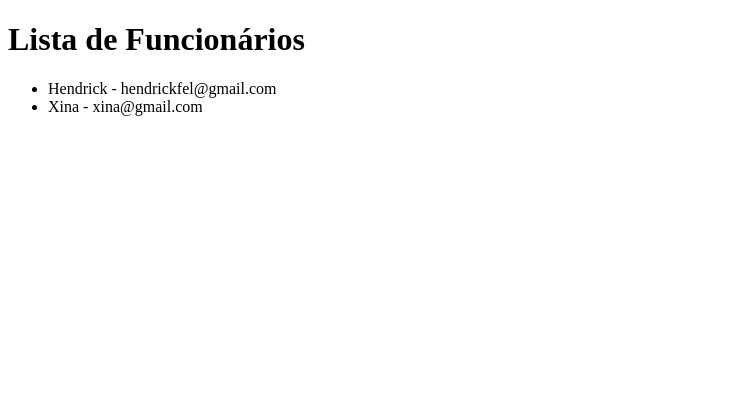
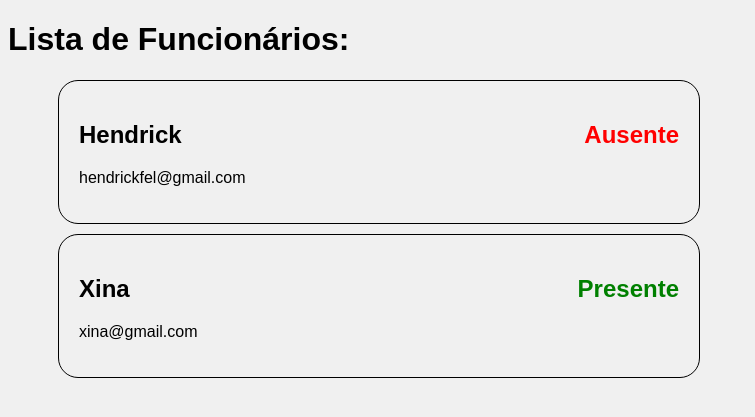
Before and after one commit to HendrickFS/iot-presence-register, a Django app: page /employeesList/ in a window 1280 px wide. Shown: the top 417 px of the page, without its empty margins (0-755 px from the left). Run offline with Django 5.2, Linux system fonts and the light colour scheme; data comes from the database, SQL or seed files in the repository.

Commit message:
employeesList frontend page

```diff
--- a/backend/iotBackend/rfidLog/templates/rfidLog/employeesList.html
+++ b/backend/iotBackend/rfidLog/templates/rfidLog/employeesList.html
@@ -4,14 +4,61 @@
     <meta charset="UTF-8">
     <meta name="viewport" content="width=device-width, initial-scale=1.0">
     <title>Funcionários</title>
+
+    <style>
+        body{
+            font-family: Arial, sans-serif;
+            background-color: #f0f0f0;
+        }
+        .employee{
+            border: 1px solid #000;
+            padding: 20px;
+            margin: 10px;
+            width: 600px;
+            border-radius: 20px;
+            display: flex;
+            flex-direction: row;
+            justify-content: space-between;
+        }
+        li{
+            list-style: none;
+        }
+        #present{
+            color: green;
+        }
+        #absent{
+            color: red;
+        }
+
+    </style>
 </head>
 <body>
-    <h1>Lista de Funcionários</h1>
+    <h1 id="header">Lista de Funcionários:</h1>
     <ul>
         {% for employee in employees %}
-            <li>{{ employee.name }} - {{ employee.email }}</li>
+        <li>
+            <div class="employee">
+                <div>
+                    <h2>
+                        {{employee.name}}
+                    </h2>
+                    <p>
+                        {{employee.email}}
+                    </p>
+                </div>
+                <div>
+                    {% if employee.present %}
+                        <h2 id="present">Presente</h2>
+                    {% else %}
+                        <h2 id="absent">Ausente</h2>
+                    {% endif %}
+                </div>
+            </div>
+        </li>
         {% empty %}
-            <li>Não há funcionários cadastrados.</li>
+            <li>
+                <h2>Não há Funcionários cadastrados</h2>
+            </li>
         {% endfor %}
     </ul>
 </body>
--- a/backend/iotBackend/rfidLog/views.py
+++ b/backend/iotBackend/rfidLog/views.py
@@ -42,6 +42,15 @@ class presentsAPIView(APIView):
 
 def employeesList(request):
     employees = employee.objects.all()
+    for emp in employees:
+        logs = rfidLog.objects.filter(employee=emp.rfid)
+        if logs.count() > 0:
+            if logs[logs.count() - 1].type == 'IN':
+                emp.present = True
+            else:
+                emp.present = False
+        else:
+            emp.present = False
     return render(request, 'rfidLog/employeesList.html', {'employees': employees})
 
 def logsList(request):
```
